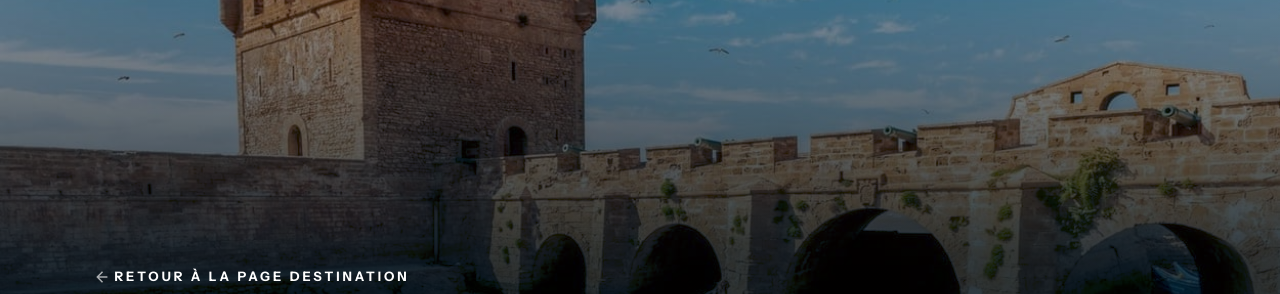
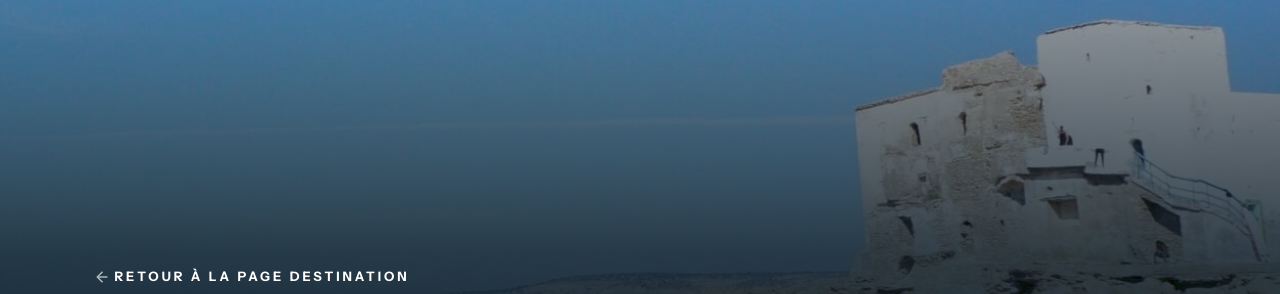
Before and after one commit to hamzaelbaz/taxis-to-essaouia, a website: page public/taxi-marrakech-sidi-kaouki.html in a window 1280 px wide. Shown: the part 178-472 px from the top of the page. Drawn offline with Linux system fonts and the light colour scheme.

Commit message:
modify the files

```diff
--- a/public/taxi-marrakech-sidi-kaouki.html
+++ b/public/taxi-marrakech-sidi-kaouki.html
@@ -25,7 +25,7 @@
   <noscript><iframe height="0" src="https://www.googletagmanager.com/ns.html?id=GTM-ND4CTK2S" style="display:none;visibility:hidden" width="0"></iframe></noscript>
     <header class="activities">
         <p class="notification">Bienvenue chez Taxis To Marrakech !!</p>
-        <div class="header-container essaouira">
+        <div class="header-container kaouki">
             <nav>
             <div class="menu-btn">
                 <button class="custom-svg-btn" aria-label="Open menu" aria-controls="main-menu" aria-expanded="false">
```
